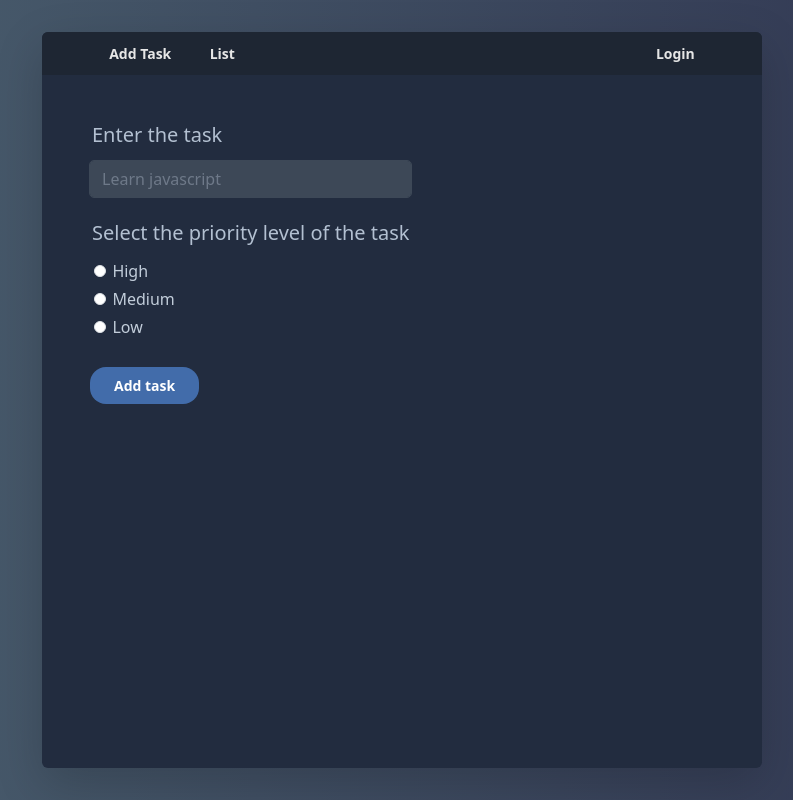
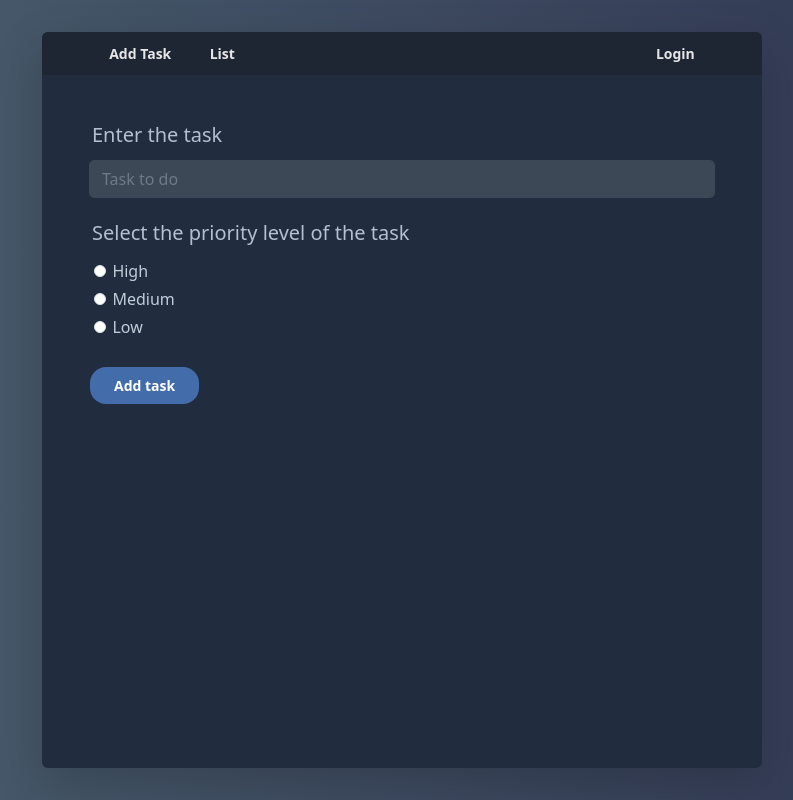
Before and after one commit to wtswistak/todo, a React (Vite) app: page /add-task in a window 1280 px wide. Shown: the whole page, without its empty margins (238-1031 px from the left). Built offline with nearby package versions, Linux system fonts and the light colour scheme.

Commit message:
destruct FormTask on components

```diff
--- /dev/null
+++ b/src/components/AddTask/FormBtn.tsx
@@ -0,0 +1,19 @@
+import Button from "react-bootstrap/Button";
+
+interface FormBtnProps {
+  handleAddTask: () => void;
+}
+
+const FormBtn: React.FC<FormBtnProps> = ({ handleAddTask }) => {
+  return (
+    <Button
+      type="submit"
+      className="fw-semibold form-btn rounded-4 px-4 py-2 mt-4"
+      onClick={handleAddTask}
+    >
+      Add task
+    </Button>
+  );
+};
+
+export default FormBtn;
--- /dev/null
+++ b/src/components/AddTask/FormInput.tsx
@@ -0,0 +1,19 @@
+import { Form as FormBs } from "react-bootstrap";
+interface FormInputProps {
+  setInputValue: (value: string) => void;
+}
+const FormInput: React.FC<FormInputProps> = ({ setInputValue }) => {
+  return (
+    <FormBs.Control
+      type="text"
+      placeholder="Task to do"
+      className="rounded-1 border-0 text-light input-task mb-4 "
+      style={{ backgroundColor: "var(--clr-primary-light)" }}
+      onChange={(e) => setInputValue(e.target.value)}
+      required
+      minLength={4}
+    />
+  );
+};
+
+export default FormInput;
--- /dev/null
+++ b/src/components/AddTask/FormTask.tsx
@@ -0,0 +1,40 @@
+import { useState } from "react";
+import { Form as FormBs } from "react-bootstrap";
+import FormBtn from "./FormBtn";
+import RadioContainer from "./RadioContainer";
+import FormInput from "./FormInput";
+
+interface Task {
+  task: string;
+  complete: boolean;
+}
+
+const Form: React.FC = () => {
+  const [tasks, setTasks] = useState<Task[]>([]);
+  const [inputValue, setInputValue] = useState<string>("");
+
+  const handleAddTask = () => {
+    const task: Task = { task: inputValue, complete: false };
+    setTasks([...tasks, task]);
+    console.log(tasks);
+  };
+  return (
+    <FormBs
+      className=" mt-sm-0 container-fluid p-0"
+      onSubmit={(e) => {
+        e.preventDefault();
+      }}
+    >
+      <h5>Enter the task </h5>
+      <FormInput setInputValue={setInputValue} />
+      <h5>Select the priority level of the task </h5>
+      <RadioContainer priority="high" />
+      <RadioContainer priority="medium" />
+      <RadioContainer priority="low" />
+
+      <FormBtn handleAddTask={handleAddTask} />
+    </FormBs>
+  );
+};
+
+export default Form;
--- /dev/null
+++ b/src/components/AddTask/RadioContainer.tsx
@@ -0,0 +1,24 @@
+import { Form as FormBs } from "react-bootstrap";
+
+interface RadioContainerProps {
+  priority: string;
+}
+
+const RadioContainer: React.FC<RadioContainerProps> = ({ priority }) => {
+  return (
+    <div className="d-flex align-items-center mb-1 ms-1 ">
+      <FormBs.Check
+        type="radio"
+        name="priority"
+        id={`${priority}`}
+        className="radio-priority"
+        required
+      />
+      <FormBs.Label htmlFor={`${priority}`}>{`${
+        priority.charAt(0).toUpperCase() + priority.slice(1)
+      }`}</FormBs.Label>
+    </div>
+  );
+};
+
+export default RadioContainer;
--- a/src/components/FormTask.tsx
+++ /dev/null
@@ -1,79 +0,0 @@
-import { useState } from "react";
-import { Form as FormBs } from "react-bootstrap";
-import Button from "react-bootstrap/Button";
-
-interface Task {
-  task: string;
-  complete: boolean;
-}
-
-const Form: React.FC = () => {
-  const [tasks, setTasks] = useState<Task[]>([]);
-  const [inputValue, setInputValue] = useState<string>("");
-
-  const handleAddTask = () => {
-    const task: Task = { task: inputValue, complete: false };
-    setTasks([...tasks, task]);
-    console.log(tasks);
-  };
-  return (
-    <FormBs
-      className=" mt-4 mt-sm-0 "
-      onSubmit={(e) => {
-        e.preventDefault();
-      }}
-    >
-      <h5 className="">Enter the task </h5>
-      <FormBs.Control
-        type="text"
-        placeholder="Learn javascript"
-        className="rounded-1 border-0 text-light input-task mb-4 "
-        style={{ backgroundColor: "var(--clr-primary-light)" }}
-        onChange={(e) => setInputValue(e.target.value)}
-        required
-        minLength={4}
-      />
-      <h5 className="">Select the priority level of the task </h5>
-      <div className="d-flex align-items-center mb-1 ms-1 ">
-        <FormBs.Check
-          type="radio"
-          name="priority"
-          id="high"
-          className="radio-priority"
-          required
-        />
-        <FormBs.Label htmlFor="high">High</FormBs.Label>
-      </div>
-      <div className="d-flex align-items-center mb-1 ms-1">
-        <FormBs.Check
-          type="radio"
-          name="priority"
-          id="medium"
-          className="radio-priority"
-          required
-        />
-        <FormBs.Label htmlFor="medium">Medium</FormBs.Label>
-      </div>
-      <div className="d-flex align-items-center mb-1 ms-1">
-        <FormBs.Check
-          type="radio"
-          name="priority"
-          id="low"
-          className="radio-priority"
-          required
-        />
-        <FormBs.Label htmlFor="low">Low</FormBs.Label>
-      </div>
-
-      <Button
-        type="submit"
-        className="fw-semibold form-btn rounded-4 px-4 py-2 mt-4"
-        onClick={handleAddTask}
-      >
-        Add task
-      </Button>
-    </FormBs>
-  );
-};
-
-export default Form;
--- a/src/pages/AddTask.tsx
+++ b/src/pages/AddTask.tsx
@@ -1,4 +1,4 @@
-import FormTask from "../components/FormTask";
+import FormTask from "../components/AddTask/FormTask";
 
 const AddTask = () => {
   return <FormTask />;
```
